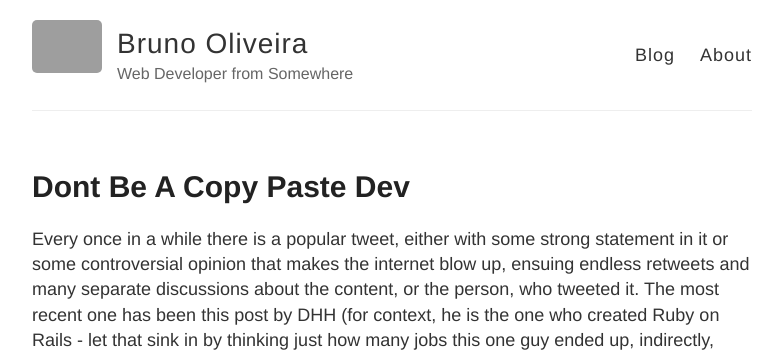
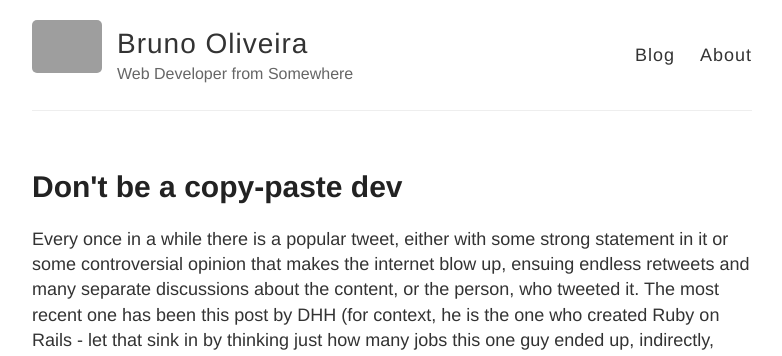
Before and after one commit to bruno-oliveira/techblog, a Jekyll site: the page built from _posts/2021-11-27-Dont-be-a-copy-paste-dev.md, in a window 1280 px wide and 900 px high, cut to the strip 0-356 px from the top of the window. Shown: the whole strip, without its empty margins (248-1030 px from the left). Built offline with Jekyll 4.4.1, drawn with Linux system fonts in a browser that asks for light colours; our own code applies the rules of GitHub Pages for plain Markdown files; part of the change alters nothing that is shown; grey boxes are pictures that could not be loaded.

Commit message:
Update 2021-11-27-Dont-be-a-copy-paste-dev.md

```diff
--- a/_posts/2021-11-27-Dont-be-a-copy-paste-dev.md
+++ b/_posts/2021-11-27-Dont-be-a-copy-paste-dev.md
@@ -1,3 +1,8 @@
+---
+layout: post
+title: Don't be a copy-paste dev
+published: true
+---
 Every once in a while there is a popular tweet, either with some strong statement in it or some controversial opinion that makes the internet blow up, ensuing endless retweets and many separate discussions about the content, or the person, who tweeted it. The most recent one has been this post by DHH (for context, he is the one who created Ruby on Rails - let that sink in by thinking just how many jobs this one guy ended up, indirectly, creating in the industry over the years. His impact in the field, like it or not, can't be dismissed, period) that summarizes the key idea of an article he published, which you can (and definitely should!) read [here](https://world.hey.com/dhh/programmers-should-stop-celebrating-incompetence-de1a4725):
 
 ![dhh.jpg]({{site.baseurl}}/images/dhh.jpg)
```
